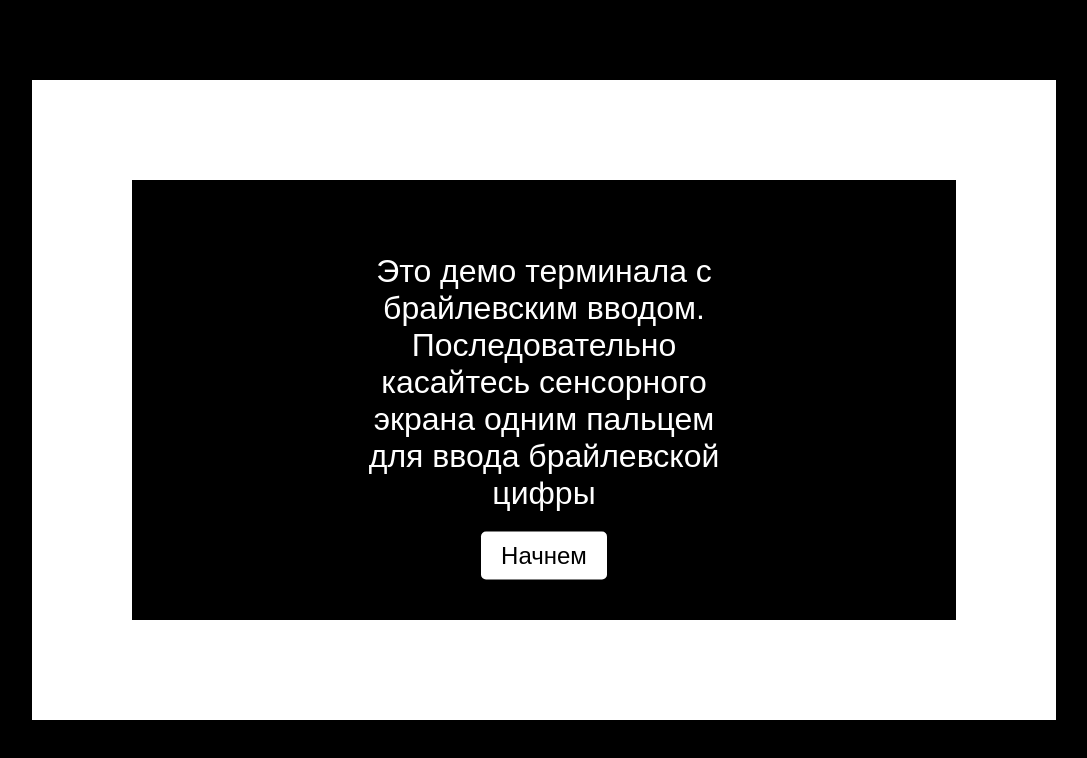
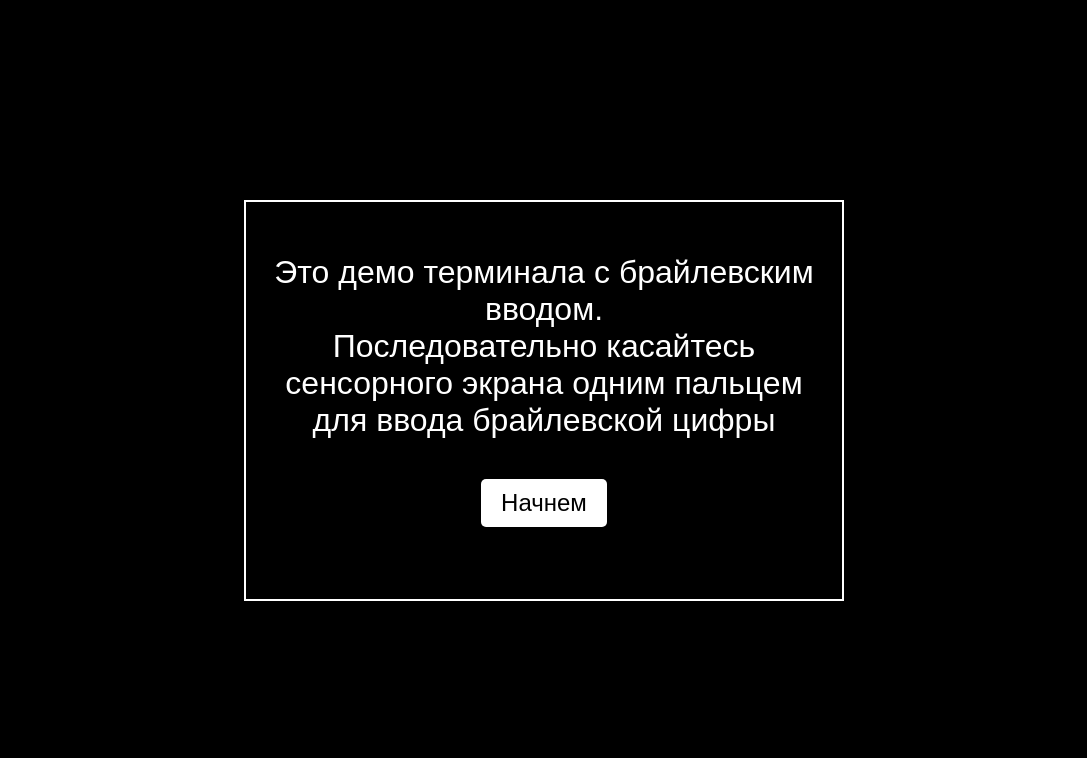
Before and after one commit to kranid/kranid.github.io, a plain HTML site: page terminaldemo/index.html in a window 1280 px wide. Shown: the whole page, without its empty margins (96-1183 px from the left). Drawn offline with Linux system fonts and the light colour scheme.

Commit message:
some fix

```diff
--- a/terminaldemo/index.html
+++ b/terminaldemo/index.html
@@ -5,34 +5,37 @@
             width: 100%;
             font-family: Arial, sans-serif;
             background-color: black;
+            color: white;
+        }
+
+        .centered-container {
+            height: 100%;
             display: flex;
             justify-content: center;
             align-items: center;
+            text-align: center;
         }
 
-        .fullscreen-block {
-            width: 80vw;
-            height: 80vh;
+        .inner-container {
+            width: 90vw;
+            max-width: 600px; /* Ограничиваем максимальную ширину контейнера */
+            height: auto; /* Используем автоматическую высоту */
             background-color: black;
-            border: 100px solid white;
+            border: 2px solid white;
             box-sizing: border-box;
-            position: relative;
+            display: flex;
+            flex-direction: column; /* Размещаем элементы в столбец */
+            justify-content: center;
+            align-items: center;
             padding: 20px;
-        }
-
-        .centered-block {
-            text-align: center;
-            position: absolute;
-            top: 50%;
-            left: 50%;
-            transform: translate(-50%, -50%);
-            color: white;
-            padding: 20px;
+            word-wrap: break-word; /* Для поддержки старых браузеров */
+            overflow-wrap: break-word; /* Для поддержки современных браузеров */
         }
 
         p {
             font-size: 2em;
             margin-bottom: 20px;
+            text-align: center; /* Выравниваем текст по центру */
         }
 
         button {
@@ -43,8 +46,9 @@
             color: black;
             border: none;
             border-radius: 5px;
+            margin-top: 20px; /* Добавляем отступ сверху для кнопки */
         }
 
         button:hover {
             background-color: lightgray;
-        }</style><title>Terminal demo</title><script defer="defer" src="bundle.js"></script></head><body><main id="main" class="fullscreen-block"><div id="start" class="centered-block"><p>Это демо терминала с брайлевским вводом.<br>Последовательно касайтесь сенсорного экрана одним пальцем для ввода брайлевской цифры</p><button id="startbutton">Начнем</button></div><div class="centered-block"><p id="result"></p></div></main></body></html>
+        }</style><title>Terminal demo</title><script defer="defer" src="bundle.js"></script></head><body><div id="main" class="centered-container"><div class="inner-container"><div id="start"><p>Это демо терминала с брайлевским вводом.<br>Последовательно касайтесь сенсорного экрана одним пальцем для ввода брайлевской цифры</p><button id="startbutton">Начнем</button></div><p id="result"></p></div></div></body></html>
```
